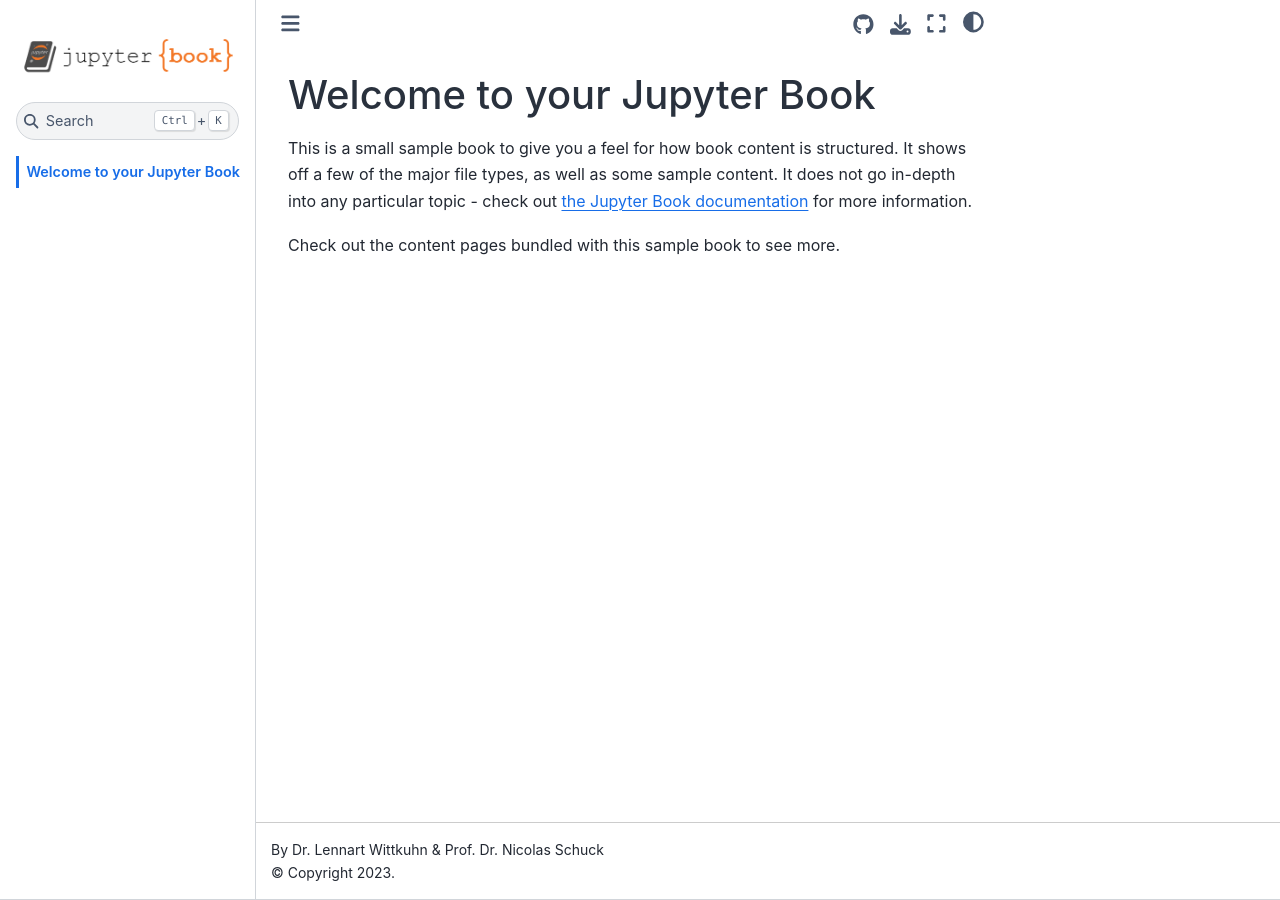
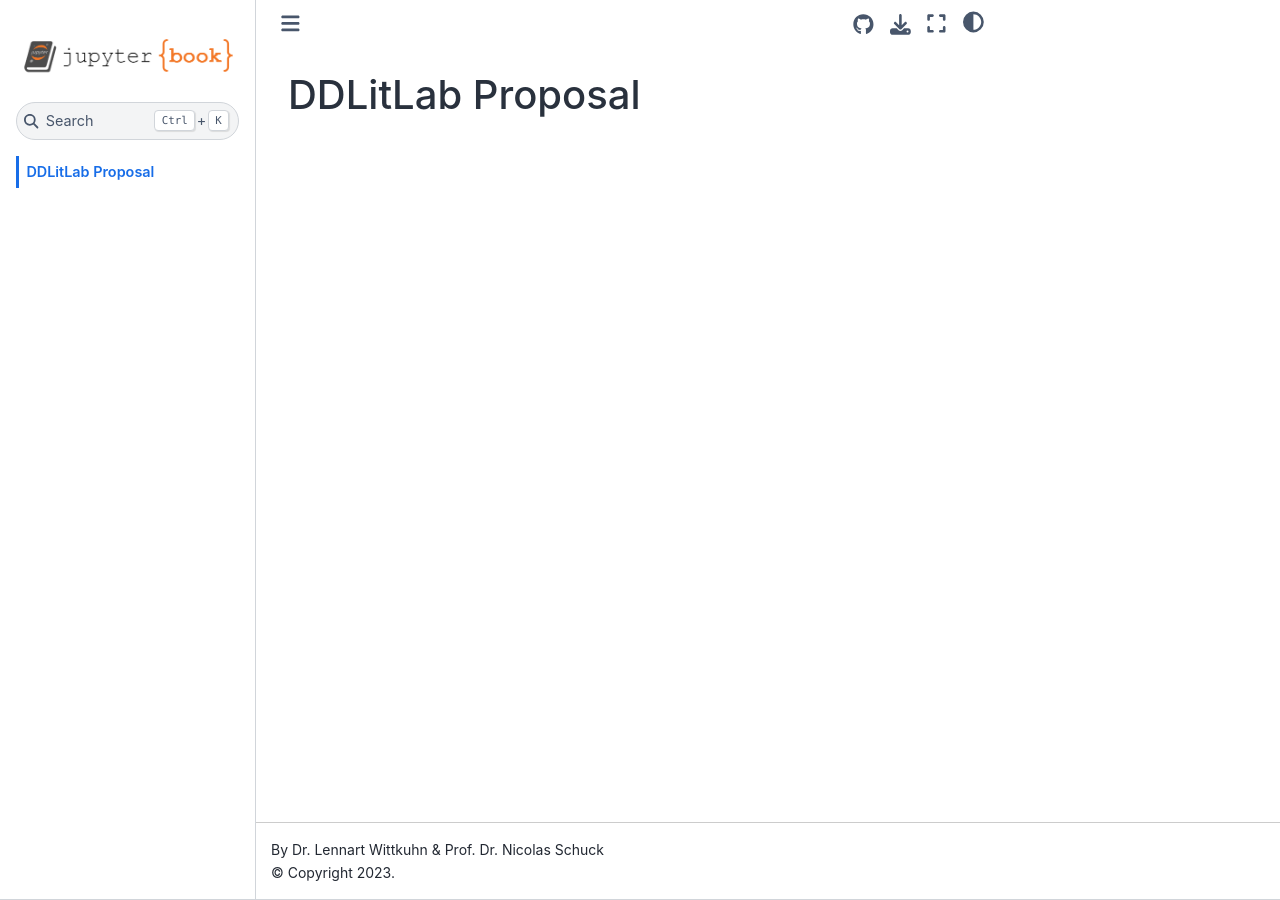
Before and after one commit to lnnrtwttkhn/ddlitlab-proposal, a Jupyter Book: the page built from docs/intro.md, in a window 1280 px wide. Built offline with Jupyter Book 1.0.4 settings and Sphinx 7.4.7 and the Sphinx Book theme 1.1.4, drawn with Linux system fonts in a browser that asks for light colours; pages that are not in the unit, such as notebooks, are missing from menus.

Commit message:
update template information from intro

````diff
--- a/docs/intro.md
+++ b/docs/intro.md
@@ -1,11 +1,4 @@
-# Welcome to your Jupyter Book
-
-This is a small sample book to give you a feel for how book content is
-structured.
-It shows off a few of the major file types, as well as some sample content.
-It does not go in-depth into any particular topic - check out [the Jupyter Book documentation](https://jupyterbook.org) for more information.
-
-Check out the content pages bundled with this sample book to see more.
+# DDLitLab Proposal
 
 ```{tableofcontents}
 ```
````
